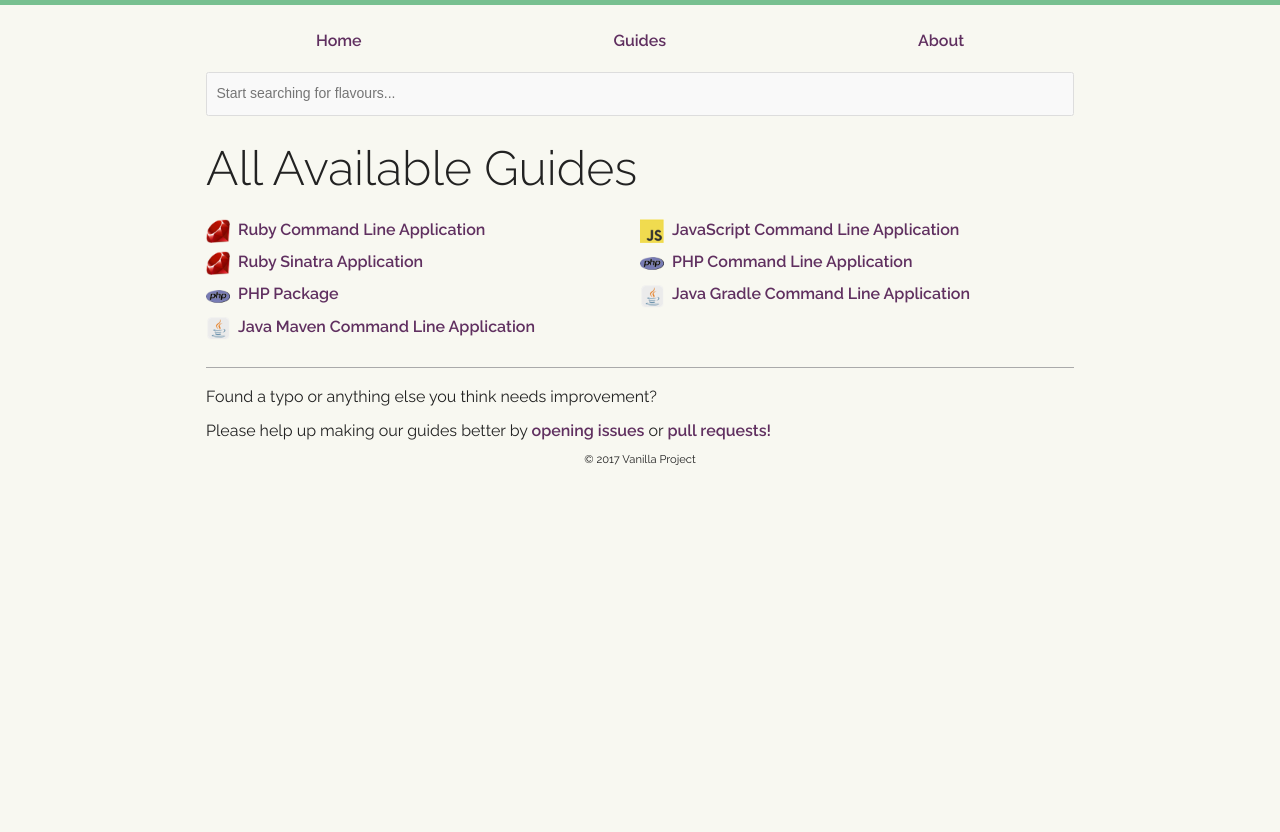
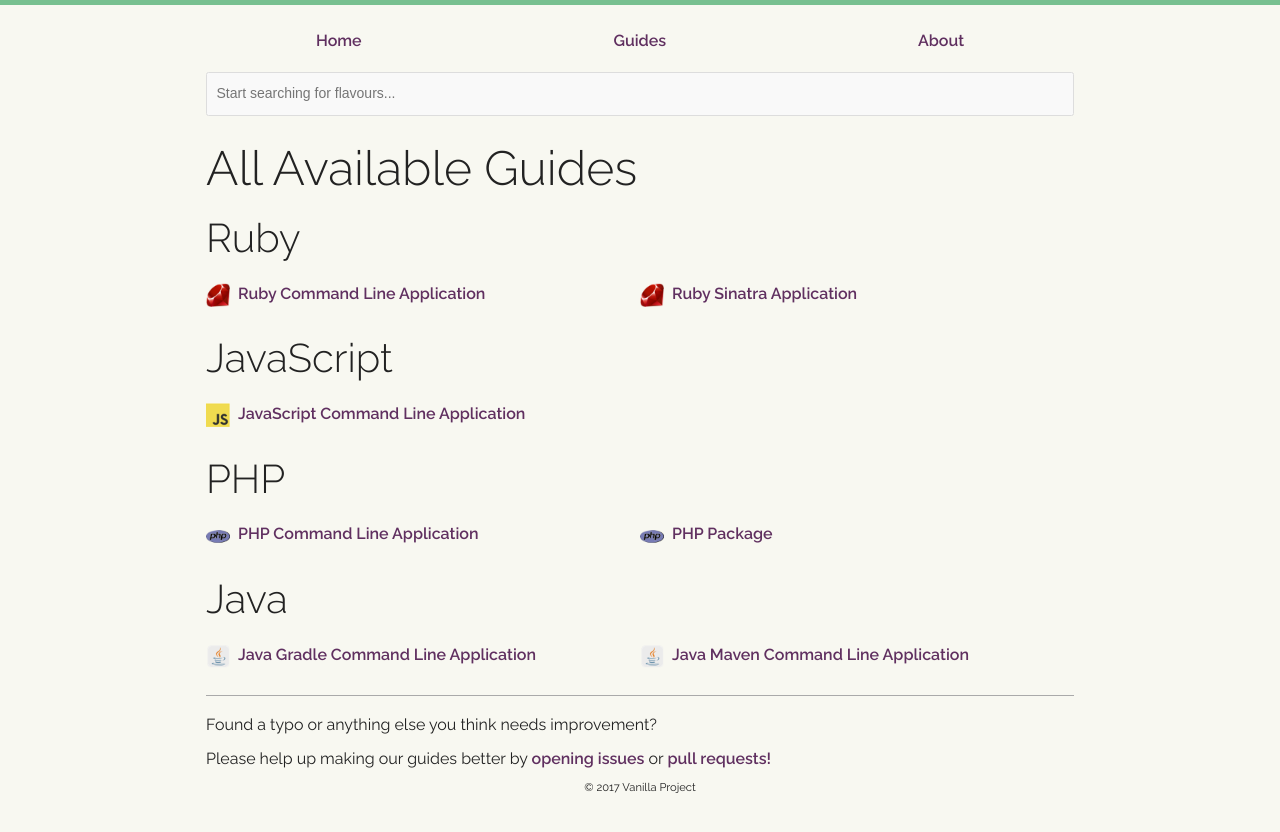
Before and after one commit to vanilla-project/vanilla-project.guide, a Jekyll site: the page built from guides.md, in a window 1280 px wide. Shown: the top 832 px of the page. Built offline with Jekyll 4.4.1, drawn with Linux system fonts in a browser that asks for light colours.

Commit message:
Groups guides by languages on /guides

```diff
--- a/_includes/available-guides.html
+++ b/_includes/available-guides.html
@@ -1,10 +1,23 @@
+
+{% assign languages = "" | split: "" %}
+  {% for guide in site.guides %}
+  {% assign languages = languages | push: guide.language | uniq %}
+{% endfor %}
+
+{% for language in languages %}
+<article>
+  <h2>{{ language }}</h2>
   <ul class="guides">
     {% for guide in site.guides %}
+      {% if guide.language == language %}
         <li class="guides__guide">
           <a href="{{ guide.url | relative_url }}" class="guides__link">
             <img src="{{ "/assets/icons/" | relative_url }}{{ guide.icon}}" class="guides__image"/>
             {{ guide.language | escape }} {{ guide.title | escape }}
           </a>
         </li>
+      {% endif %}
     {% endfor %}
   </ul>
+</article>
+{% endfor %}
```
Lines whose indentation alone changed are shown as unchanged.
